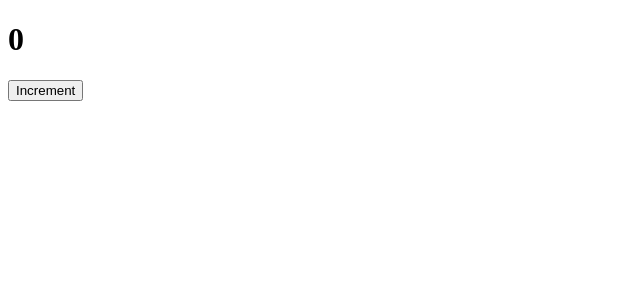
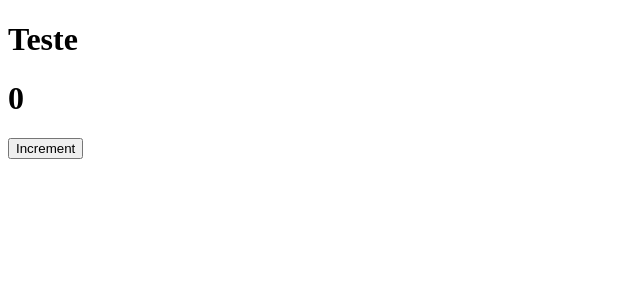
Before and after one commit to CCastro01/Hooks-no-ReactJS, a React (Create React App) app: page / in a window 1280 px wide. Shown: the top 300 px of the page, without its empty margins (0-640 px from the left). Built offline with nearby package versions, Linux system fonts and the light colour scheme.

Commit message:
Usando o useMemo

```diff
--- a/src/App.tsx
+++ b/src/App.tsx
@@ -1,29 +1,17 @@
-import { useState, useEffect } from "react";
+import { useState, useMemo } from "react";
+import Teste from './components/Teste'
 
 function App() {
   const [count, setCount] = useState(0);
 
-  useEffect(()=> {
-    console.log('did mount')
-  },[])
-
-  useEffect(()=> {
-    console.log('did update:', count)
-  },[count])
+  const testComponent = useMemo(() => <Teste/>, []);
 
   return (
     <div className="App">
+
+      {testComponent}
       <h1>{count}</h1>
 
-      {/* <button
-        onClick={() =>
-          setCount((oldState) => {
-            return oldState + 1;
-          })
-        }
-      >
-        Increment
-      </button> */}
 
       <button
         onClick={() =>
--- /dev/null
+++ b/src/components/Teste/index.tsx
@@ -0,0 +1,6 @@
+function Teste() {
+    console.log('teste')
+    return <h1>Teste</h1>;
+}
+
+export default Teste;
```
Also changed, not shown: 1 other file (tests, documents, lock files or other folders).
